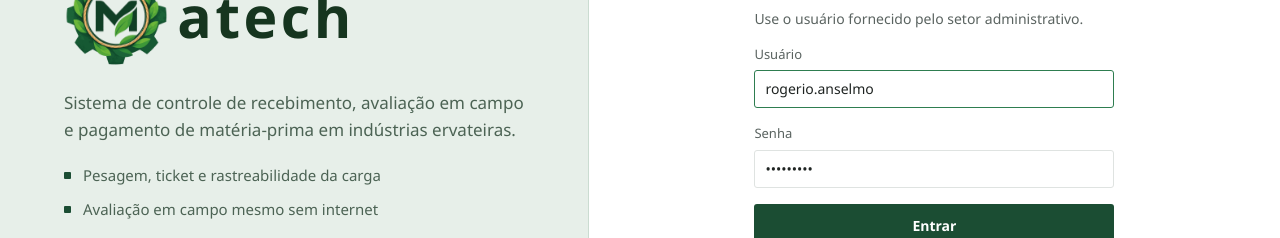
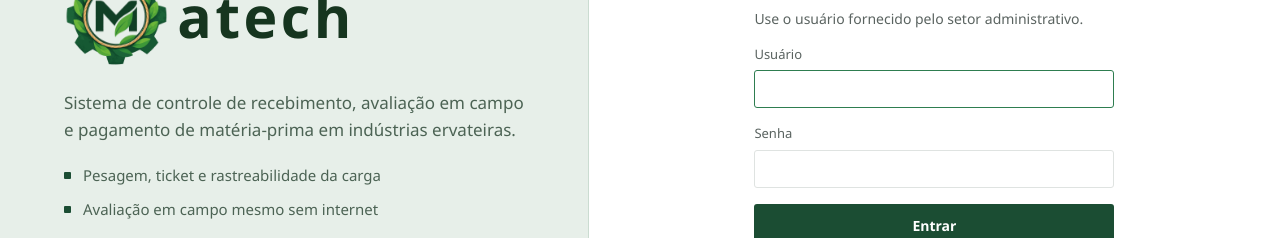
Before and after one commit to Jp-Ortolan/matech, a React (Vite) app in the folder swm_ervateira/web/: page /login in a window 1280 px wide. Shown: the part 290-528 px from the top of the page. Built offline with nearby package versions, Linux system fonts and the light colour scheme.

Commit message:
Web: login sem usuario preenchido e ficha do produtor so abre ao clicar

```diff
--- a/swm_ervateira/web/src/paginas/Login.jsx
+++ b/swm_ervateira/web/src/paginas/Login.jsx
@@ -9,8 +9,8 @@ export default function Login() {
   const { entrar } = useAutenticacao()
   const navegar = useNavigate()
 
-  const [usuario, setUsuario] = useState('rogerio.anselmo')
-  const [senha, setSenha] = useState('matech123')
+  const [usuario, setUsuario] = useState('')
+  const [senha, setSenha] = useState('')
   const [erro, setErro] = useState(null)
   const [enviando, setEnviando] = useState(false)
 
--- a/swm_ervateira/web/src/paginas/Produtores.jsx
+++ b/swm_ervateira/web/src/paginas/Produtores.jsx
@@ -37,8 +37,9 @@ export default function Produtores() {
       const r = await apiProdutores.listar(termo)
       setLista(r.produtores)
       setTotal(r.total)
+      // a ficha só abre quando o usuário clica num produtor
       setSelecionadoId((atual) =>
-        r.produtores.some((p) => p.id === atual) ? atual : r.produtores[0]?.id ?? null
+        r.produtores.some((p) => p.id === atual) ? atual : null
       )
     } catch (e) {
       setErro(e)
```
